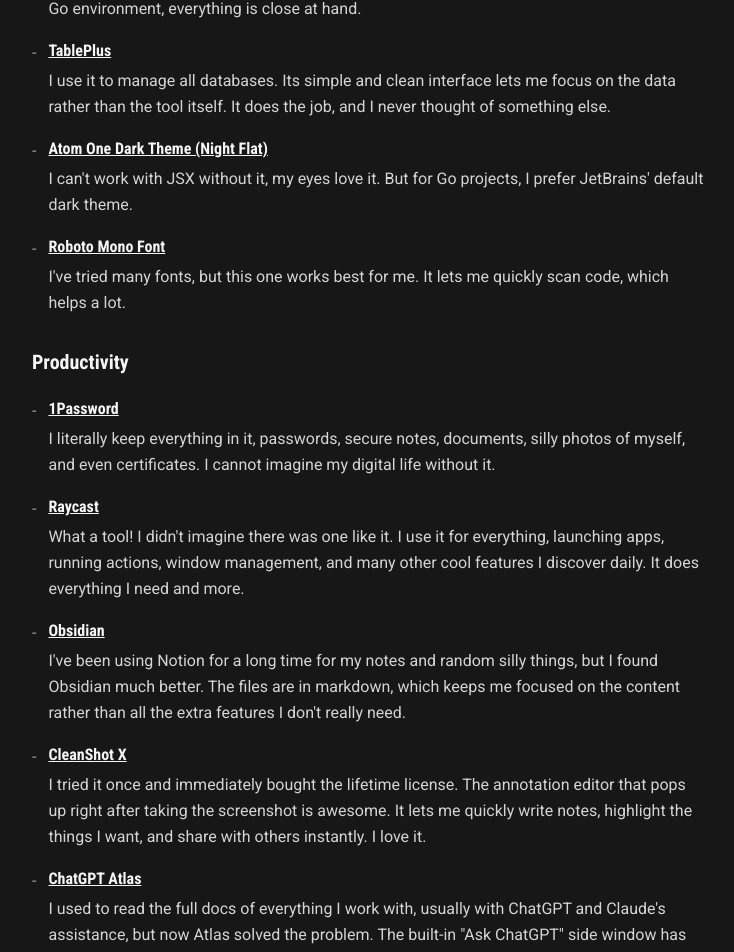
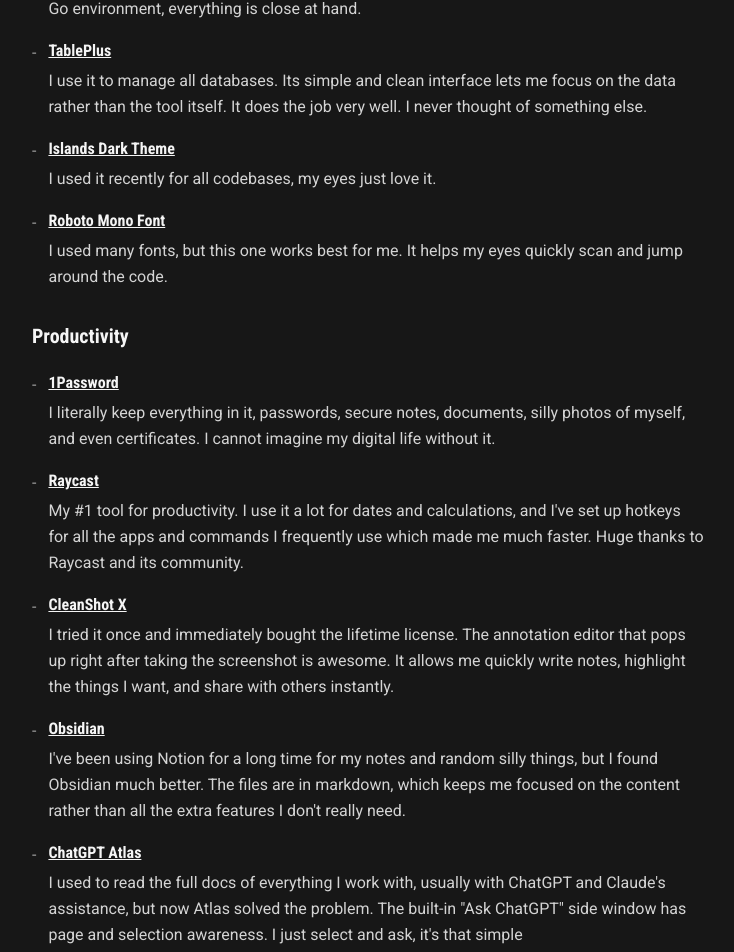
Before and after one commit to salimabsi/salimabsi.me, a Next.js app: page /uses in a window 1280 px wide. Shown: the part 932-1884 px from the top of the page, without its empty margins (272-1006 px from the left). Built offline with nearby package versions, Linux system fonts and the light colour scheme.

Commit message:
refactor: update content

```diff
--- a/src/app/page.tsx
+++ b/src/app/page.tsx
@@ -1,25 +1,29 @@
-
 export default function Home() {
   return (
     <div>
       <h1 className="text-xl font-bold font-display text-neutral-900 dark:text-neutral-100">
-        Hi, I'm Salim Absi 👋
+        Hi, I'm Salim Absi.
       </h1>
 
       <div className="mt-6 space-y-6 leading-relaxed text-neutral-700 dark:text-neutral-300">
         <p>
-          I'm a Software Engineer based in Turkey. I help companies build reliable and performant business applications, currently focused on cloud-native systems.
+          I'm based in Turkey. I used to work as a full-stack developer, but these days I'm more
+          into cloud, infrastructure, and distributed systems, the stuff that runs the things.
         </p>
 
         <p>
-          I've been professionally working in software development for ~5 years now. These days, I work mostly with <span className="font-mono text-rose-600 dark:text-rose-400">`Java`</span> and <span className="font-mono text-rose-600 dark:text-rose-400">`Go`</span> for the backend and{' '}
-          <span className="font-mono text-rose-600 dark:text-rose-400">`React`</span>, <span className="font-mono text-rose-600 dark:text-rose-400">`Next.js`</span>, and{' '}
-          <span className="font-mono text-rose-600 dark:text-rose-400">`Tailwind CSS`</span> for the frontend.
+          I spend most of my day reading code and documentation, trying to understand open source
+          projects from{' '}
+          <a
+            href="https://www.cncf.io/projects"
+            className="text-neutral-900 dark:text-neutral-100 underline hover:text-neutral-600 dark:hover:text-neutral-300"
+          >
+            CNCF
+          </a>{' '}
+          like Kubernetes and others in that space. I'm still learning, but I'll figure it out.
         </p>
 
-        <p>
-          Outside of work, you might find me reading open source projects, automating silly random tasks, or in the kitchen making hot drinks.
-        </p>
+        <p>When I'm not doing that, I'm probably in the gym or getting some more sleep.</p>
       </div>
 
       <div className="mt-10 flex items-center gap-4">
@@ -42,7 +46,11 @@
           className="text-neutral-500 dark:text-neutral-400 transition hover:text-neutral-900 dark:hover:text-neutral-100"
         >
           <svg fill="currentColor" viewBox="0 0 24 24" aria-hidden="true" className="size-6">
-            <path fillRule="evenodd" d="M12 2C6.477 2 2 6.484 2 12.017c0 4.425 2.865 8.18 6.839 9.504.5.092.682-.217.682-.483 0-.237-.008-.868-.013-1.703-2.782.605-3.369-1.343-3.369-1.343-.454-1.158-1.11-1.466-1.11-1.466-.908-.62.069-.608.069-.608 1.003.07 1.531 1.032 1.531 1.032.892 1.53 2.341 1.088 2.91.832.092-.647.35-1.088.636-1.338-2.22-.253-4.555-1.113-4.555-4.951 0-1.093.39-1.988 1.029-2.688-.103-.253-.446-1.272.098-2.65 0 0 .84-.27 2.75 1.026A9.564 9.564 0 0112 6.844c.85.004 1.705.115 2.504.337 1.909-1.296 2.747-1.027 2.747-1.027.546 1.379.202 2.398.1 2.651.64.7 1.028 1.595 1.028 2.688 0 3.848-2.339 4.695-4.566 4.943.359.309.678.92.678 1.855 0 1.338-.012 2.419-.012 2.747 0 .268.18.58.688.482A10.019 10.019 0 0022 12.017C22 6.484 17.522 2 12 2z" clipRule="evenodd"></path>
+            <path
+              fillRule="evenodd"
+              d="M12 2C6.477 2 2 6.484 2 12.017c0 4.425 2.865 8.18 6.839 9.504.5.092.682-.217.682-.483 0-.237-.008-.868-.013-1.703-2.782.605-3.369-1.343-3.369-1.343-.454-1.158-1.11-1.466-1.11-1.466-.908-.62.069-.608.069-.608 1.003.07 1.531 1.032 1.531 1.032.892 1.53 2.341 1.088 2.91.832.092-.647.35-1.088.636-1.338-2.22-.253-4.555-1.113-4.555-4.951 0-1.093.39-1.988 1.029-2.688-.103-.253-.446-1.272.098-2.65 0 0 .84-.27 2.75 1.026A9.564 9.564 0 0112 6.844c.85.004 1.705.115 2.504.337 1.909-1.296 2.747-1.027 2.747-1.027.546 1.379.202 2.398.1 2.651.64.7 1.028 1.595 1.028 2.688 0 3.848-2.339 4.695-4.566 4.943.359.309.678.92.678 1.855 0 1.338-.012 2.419-.012 2.747 0 .268.18.58.688.482A10.019 10.019 0 0022 12.017C22 6.484 17.522 2 12 2z"
+              clipRule="evenodd"
+            ></path>
           </svg>
         </a>
         {/* <a
--- a/src/app/uses/page.tsx
+++ b/src/app/uses/page.tsx
@@ -5,17 +5,20 @@
       {
         title: 'MacBook Pro 14" (M3 Pro)',
         link: 'https://www.apple.com/macbook-pro/',
-        description: "It's my main machine for development and everything else. It's fast, runs cool (I didn't even know it had a fan until someone mentioned it), and the battery comfortably lasts over 12 hours when I'm out.",
+        description:
+          "My main machine for development and everything else. It's fast, runs cool (I didn't even know it had a fan until someone mentioned it), and the battery comfortably lasts over 12 hours when I'm out.",
       },
       {
         title: 'RD320U｜32” 4K BenQ Monitor',
         link: 'https://www.benq.com/en-us/monitor/programming/rd320u.html',
-        description: "The best monitor I've ever used. The colors feel identical to my mac. It offers tons of modes to switch between, I mostly use the reading and coding modes. They add layers of eye protection, which really helps during long sessions. I like the single USB-C cable that handles both power and casting, I don't use the charger anymore except on short trips.",
+        description:
+          'My favorite! The colors feel identical to my Mac. It offers several color modes to switch between, with eye protection layers that help during long night sessions. I mostly use the reading and coding modes. I love how its single USB-C cable handles both power and display, which keeps my desk clean.',
       },
       {
         title: 'Logitech MX Master 3S',
         link: 'https://www.logitech.com/shop/p/mx-master-3s',
-        description: 'It fits perfectly in my hand. The customizable buttons and smooth scrolling make navigating through code and web pages easier. I like it.',
+        description:
+          'It fits perfectly in my hand. The customizable buttons and smooth scrolling make navigating through code and web pages easier. I like it.',
       },
     ],
   },
@@ -25,27 +28,31 @@
       {
         title: 'Cursor',
         link: 'https://cursor.so/',
-        description: 'I regret not switching from VS Code to Cursor earlier. The smart autocomplete and its huge context awareness make a big difference for me, especially for frontend stuff.',
+        description:
+          'I regret not switching from VS Code to Cursor earlier. The smart autocomplete and its huge context awareness make a big difference for me, especially for frontend stuff.',
       },
       {
         title: 'GoLand',
         link: 'https://www.jetbrains.com/go/',
-        description: "I never use anything else for Go projects. The built-in tools make me feel like I'm in the right Go environment, everything is close at hand.",
+        description:
+          "I never use anything else for Go projects. The built-in tools make me feel like I'm in the right Go environment, everything is close at hand.",
       },
       {
         title: 'TablePlus',
         link: 'https://tableplus.com/',
-        description: "I use it to manage all databases. Its simple and clean interface lets me focus on the data rather than the tool itself. It does the job, and I never thought of something else.",
+        description:
+          'I use it to manage all databases. Its simple and clean interface lets me focus on the data rather than the tool itself. It does the job very well. I never thought of something else.',
       },
       {
-        title: 'Atom One Dark Theme (Night Flat)',
-        link: 'https://github.com/Binaryify/OneDark-Pro?tab=readme-ov-file#night-flat-theme',
-        description: "I can't work with JSX without it, my eyes love it. But for Go projects, I prefer JetBrains' default dark theme.",
+        title: 'Islands Dark Theme',
+        link: 'https://github.com/gu-xiaohui/islands-theme',
+        description: 'I used it recently for all codebases, my eyes just love it.',
       },
       {
         title: 'Roboto Mono Font',
         link: 'https://fonts.google.com/specimen/Roboto+Mono',
-        description: "I've tried many fonts, but this one works best for me. It lets me quickly scan code, which helps a lot.",
+        description:
+          'I used many fonts, but this one works best for me. It helps my eyes quickly scan and jump around the code.',
       },
     ],
   },
@@ -55,27 +62,32 @@
       {
         title: '1Password',
         link: 'https://1password.com/',
-        description: 'I literally keep everything in it, passwords, secure notes, documents, silly photos of myself, and even certificates. I cannot imagine my digital life without it.',
+        description:
+          'I literally keep everything in it, passwords, secure notes, documents, silly photos of myself, and even certificates. I cannot imagine my digital life without it.',
       },
       {
         title: 'Raycast',
         link: 'https://www.raycast.com/',
-        description: "What a tool! I didn't imagine there was one like it. I use it for everything, launching apps, running actions, window management, and many other cool features I discover daily. It does everything I need and more.",
+        description:
+          "My #1 tool for productivity. I use it a lot for dates and calculations, and I've set up hotkeys for all the apps and commands I frequently use which made me much faster. Huge thanks to Raycast and its community.",
+      },
+      {
+        title: 'CleanShot X',
+        link: 'https://cleanshot.com/',
+        description:
+          'I tried it once and immediately bought the lifetime license. The annotation editor that pops up right after taking the screenshot is awesome. It allows me quickly write notes, highlight the things I want, and share with others instantly.',
       },
       {
         title: 'Obsidian',
         link: 'https://obsidian.md/',
-        description: "I've been using Notion for a long time for my notes and random silly things, but I found Obsidian much better. The files are in markdown, which keeps me focused on the content rather than all the extra features I don't really need.",
-      },
-      {
-        title: 'CleanShot X',
-        link: 'https://cleanshot.com/',
-        description: "I tried it once and immediately bought the lifetime license. The annotation editor that pops up right after taking the screenshot is awesome. It lets me quickly write notes, highlight the things I want, and share with others instantly. I love it.",
+        description:
+          "I've been using Notion for a long time for my notes and random silly things, but I found Obsidian much better. The files are in markdown, which keeps me focused on the content rather than all the extra features I don't really need.",
       },
       {
         title: 'ChatGPT Atlas',
         link: 'https://chatgpt.com/atlas/',
-        description: "I used to read the full docs of everything I work with, usually with ChatGPT and Claude's assistance, but now Atlas solved the problem. The built-in \"Ask ChatGPT\" side window has page and selection awareness. I just select and ask, it's that simple. I never close it.",
+        description:
+          'I used to read the full docs of everything I work with, usually with ChatGPT and Claude\'s assistance, but now Atlas solved the problem. The built-in "Ask ChatGPT" side window has page and selection awareness. I just select and ask, it\'s that simple',
       },
     ],
   },
@@ -85,7 +97,9 @@
   return (
     <section className="space-y-8 leading-relaxed">
       <header className="space-y-2">
-        <h1 className="text-2xl font-bold text-neutral-900 dark:text-neutral-100 font-display">Uses</h1>
+        <h1 className="text-2xl font-bold text-neutral-900 dark:text-neutral-100 font-display">
+          Uses
+        </h1>
         <p className="text-neutral-600 dark:text-neutral-300">
           Tools and software I use daily to get my work done and stay productive.
         </p>
@@ -94,7 +108,9 @@
       <div className="space-y-8">
         {toolGroups.map((group) => (
           <div key={group.category} className="space-y-5">
-            <h2 className="text-xl font-bold text-neutral-900 dark:text-neutral-100 font-display">{group.category}</h2>
+            <h2 className="text-xl font-bold text-neutral-900 dark:text-neutral-100 font-display">
+              {group.category}
+            </h2>
             <div className="space-y-4">
               {group.items.map((tool) => (
                 <div key={tool.title} className="flex gap-3">
```
